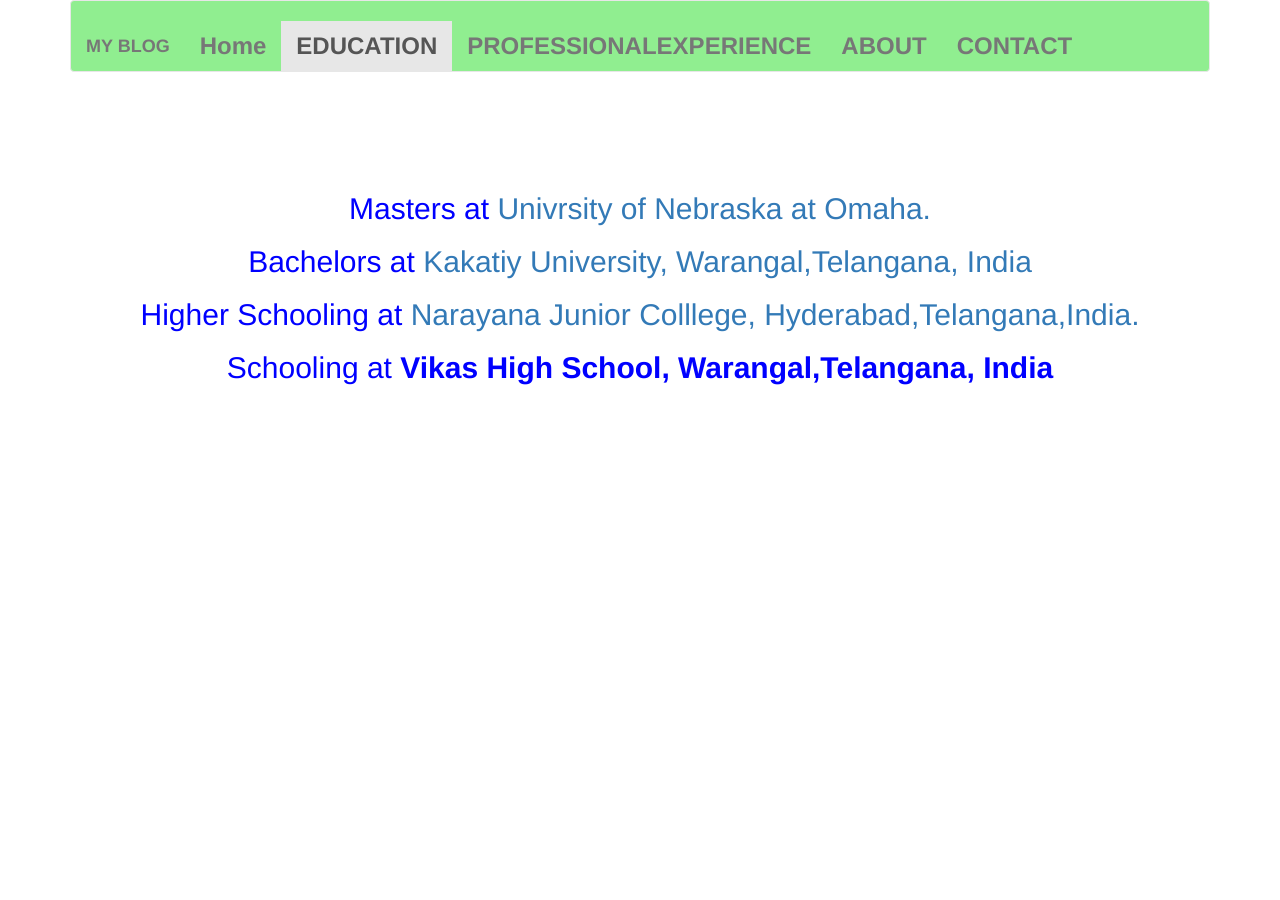
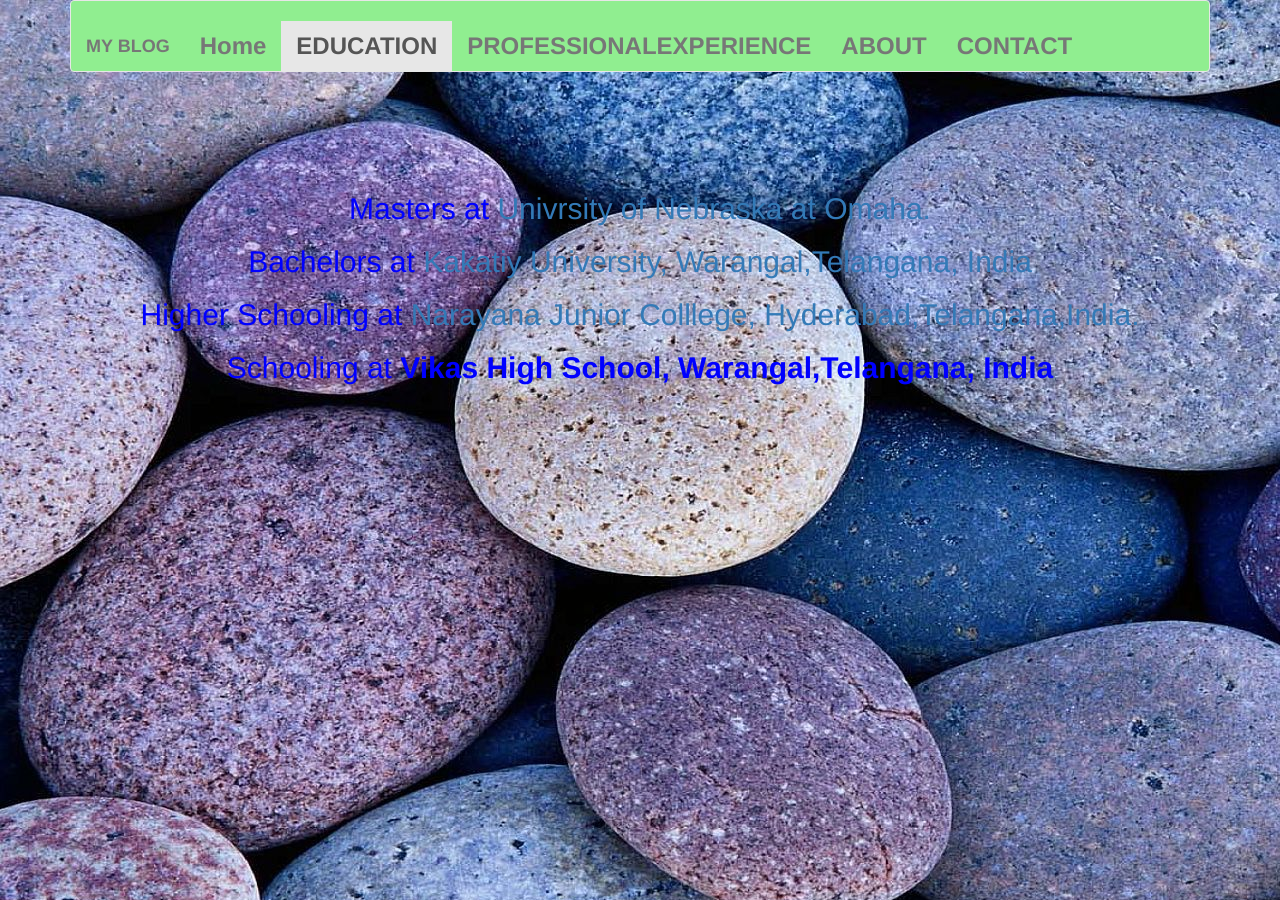
Before and after one commit to babonaresh/mysite, a Jekyll site: the page edu.html, which Jekyll copies as it is, in a window 1280 px wide. Built offline with Jekyll 4.4.1, drawn with Linux system fonts in a browser that asks for light colours.

Commit message:
updating
updating

```diff
--- a/cnt.html
+++ b/cnt.html
@@ -43,7 +43,7 @@
 <div>
 
    <h2> <p  style="color:blue;"  style="width:40px;height:40px;" align="center"> Catch me @  any of the following </p></h2>
-   <p align="center"> <a href="http://twitter.com/{{ site.twitter }}"> <img src="twitter.png" width="100" height="100"></a> <a href="mailto:{{ site.email }}"><img src="email.jpg"width="100" height="100"></a>  <a href="https://www.facebook.com/{{ site.facebook }}"> <img src="facebook.png"width="100" height="100"></a> <a href="https://www.instagram.com/{{ site.instagram }}"> <img src="insta.jpg"width="100" height="100"></a>. </p>
+   <p align="center"> <a href="http://twitter.com/babonareshyadav"> <img src="twitter.png" width="100" height="100"></a> <a href="mailto:{{ site.email }}"><img src="email.jpg"width="100" height="100"></a>  <a href="https://www.facebook.com/naresh.yadav.bashaboena"> <img src="facebook.png"width="100" height="100"></a> <a href="https://www.instagram.com/babonaresh"> <img src="insta.jpg"width="100" height="100"></a><p align="center"> <a href="https://www.linkedin.com/NareshBashaboena"> <img src="linkedin.png" width="100" height="100"></a>. </p>
    </div>
 </body>
 </Section>
--- a/edu.html
+++ b/edu.html
@@ -8,7 +8,7 @@
 	<link rel="stylesheet" href="https://maxcdn.bootstrapcdn.com/bootstrap/3.3.7/css/bootstrap.min.css">
 
 </head>
-<body>
+<body style="background-image:url('/bg.jpg');">
 	<nav  style="background-color:lightgreen" class="navbar navbar-default">
   <div class="container-fluid">
     <h3>
@@ -39,7 +39,6 @@
 <img style="width:250px;height:250px;" class="img-circle" src="naresh.jpg"/ align="center">
 </center> -->
 </div>
-
 <div>
 	<h2><p  style="color:blue;" style="width:40px;height:40px;" align="center">Masters at  <a href="https://www.unomaha.edu/index.php"> Univrsity of Nebraska at Omaha.</a></p></h2>
 <h2><p  style="color:blue;" style="width:40px;height:40px;" align="center">Bachelors at  <a href="http://www.kakatiya.ac.in/"> Kakatiy University, Warangal,Telangana, India</a></p></h2>
```
Also changed, not shown: _includes/bg.jpg (added), bg.jpg (added), linkedin.png (added).
